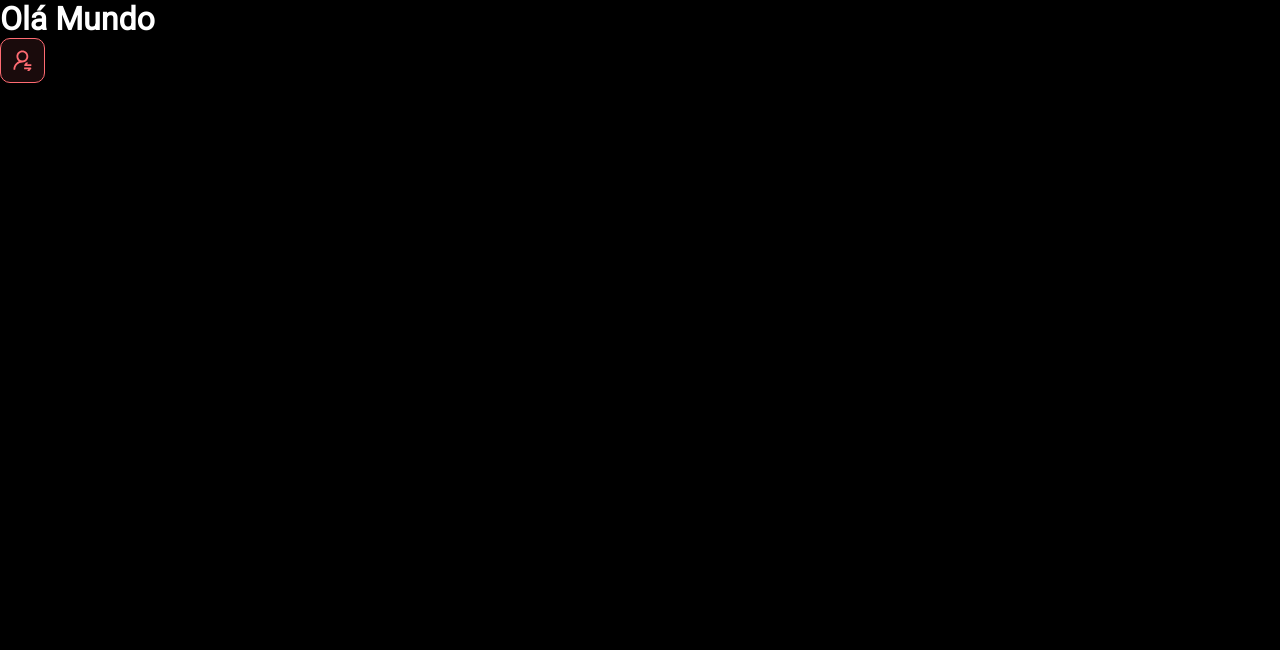
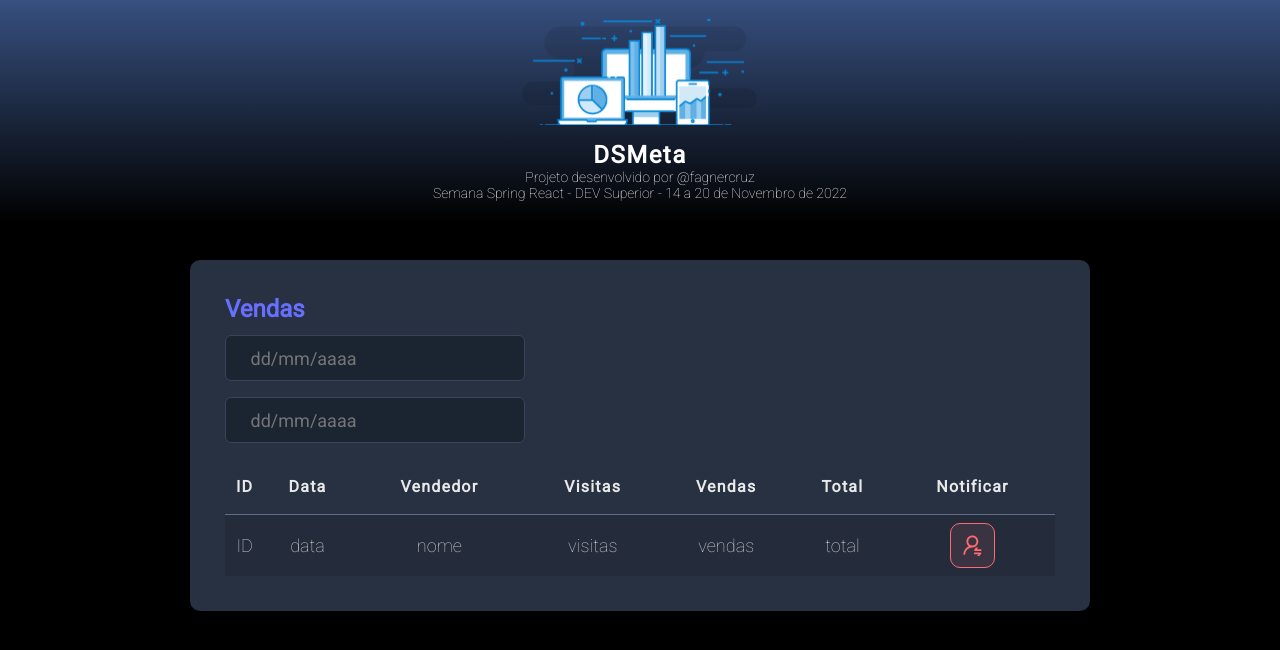
Before and after one commit to fagnercruz/DSMeta, a React (Vite) app in the folder frontend/: page / in a window 1280 px wide. Shown: the top 650 px of the page. Built offline with nearby package versions, Linux system fonts and the light colour scheme.

Commit message:
Outros componentes

```diff
--- a/frontend/src/App.tsx
+++ b/frontend/src/App.tsx
@@ -1,10 +1,17 @@
-import NotificationButtom from "./componentes/NotificationButtom";
+import Header from "./componentes/Header";
+import SalesCard from "./componentes/SalesCard";
 
 function App() {
   return (
     <>
-      <h1>Olá Mundo</h1>
-      <NotificationButtom />
+      <Header />
+      <main>
+        <section id="vendas">
+          <div className="container">
+            <SalesCard />
+          </div>
+        </section>
+      </main>
     </>
   );
 }
--- /dev/null
+++ b/frontend/src/componentes/Header/index.tsx
@@ -0,0 +1,17 @@
+import logo from '../../assets/img/logo.svg'
+import './style.css'
+
+function Header(){
+    return(
+        <header>
+            <div className="logo-container">
+                <img src={logo} alt="DSMeta" />
+                <h1>DSMeta</h1>
+                <p>Projeto desenvolvido por <a href="https://github.com/fagnercruz">@fagnercruz</a></p>
+                <p>Semana Spring React - DEV Superior - 14 a 20 de Novembro de 2022</p>
+            </div>
+        </header>
+    )
+}
+
+export default Header
--- /dev/null
+++ b/frontend/src/componentes/Header/style.css
@@ -0,0 +1,27 @@
+header {
+    height: 220px;
+    background: linear-gradient(180deg, #375080 0%, rgba(18,18,18,.05) 100%);
+    display: flex;
+    justify-content: center;
+    align-items: center;
+}
+
+.logo-container {
+    display: flex;
+    flex-direction: column;
+    align-items: center;
+}
+
+.logo-container img{
+    width: 235px;
+}
+
+.logo-container h1 {
+    margin-top: 15px;
+    font-size: 24px;
+    letter-spacing: 1.5px;
+}
+.logo-container p {
+    font-size: 14px;
+    font-weight: 100;
+}
--- /dev/null
+++ b/frontend/src/componentes/SalesCard/index.tsx
@@ -0,0 +1,50 @@
+import NotificationButtom from "../NotificationButtom";
+import "./style.css";
+
+function SalesCard() {
+  return (
+    <div className="card">
+      <h2>Vendas</h2>
+      <div className="filtros">
+        <div className="input-container">
+          <input type="text" placeholder=" dd/mm/aaaa" />
+        </div>
+        <div className="input-container">
+          <input type="text" placeholder=" dd/mm/aaaa" />
+        </div>
+      </div>
+      <div>
+        <table className="tabela">
+          <thead>
+            <tr>
+              <th className="viewIn992px">ID</th>
+              <th className="viewIn576px">Data</th>
+              <th>Vendedor</th>
+              <th className="viewIn992px">Visitas</th>
+              <th className="viewIn992px">Vendas</th>
+              <th>Total</th>
+              <th>Notificar</th>
+            </tr>
+          </thead>
+          <tbody>
+            <tr>
+              <td className="viewIn992px">ID</td>
+              <td className="viewIn576px">data</td>
+              <td>nome</td>
+              <td className="viewIn992px">visitas</td>
+              <td className="viewIn992px">vendas</td>
+              <td>total</td>
+              <td>
+                <div className="btn-container">
+                  <NotificationButtom />
+                </div>
+              </td>
+            </tr>
+          </tbody>
+        </table>
+      </div>
+    </div>
+  );
+}
+
+export default SalesCard;
--- /dev/null
+++ b/frontend/src/componentes/SalesCard/style.css
@@ -0,0 +1,70 @@
+.card {
+    min-height: 200px;
+    background-color: #283142;
+    border-radius: 10px;
+    padding: 32px 16px;
+}
+
+.card h2 {
+    color: #676FFF;
+    font-size: 24px;
+    margin-bottom: 12px;
+}
+
+.input-container {
+    max-width: 300px;
+}
+
+.card input {
+    height: 46px;
+    width: 100%;
+    background-color: #1B2531;
+    border: 1px solid #384459;
+    border-radius: 6px;
+    margin-bottom: 16px;
+    color: #a6b2c0;
+    padding: 0 20px;
+    font-size: 1.128rem;
+}
+
+.tabela {
+    width: 100%;
+    border-spacing: 0;
+    border-collapse: collapse;
+}
+.tabela thead {
+    height: 55px;
+    font-size: 1rem;
+    color: #e9e9e9;
+    font-weight: 700;
+    letter-spacing: 1.2px;
+}
+.tabela tbody {
+    font-size: 0.88rem;
+    font-weight: 100;
+    color: #cfcfcf;
+
+}
+
+.tabela tbody tr {
+    height: 74px;
+    border-top: 1px solid #5f6e82;
+    text-align: center;
+    align-content: center;
+    justify-content: center;
+}
+
+.tabela tbody tr:nth-child(odd) {
+    background-color: #242C3B;
+}
+.tabela tbody tr:hover > td{
+    background-color: rgba(255,255,255,0.2);
+}
+.btn-container {
+    display: flex;
+    justify-content: center;
+}
+
+.viewIn576px , .viewIn992px {
+    display: none;
+}
--- a/frontend/src/index.css
+++ b/frontend/src/index.css
@@ -16,3 +16,37 @@ a, a:hover, a:visited {
     text-decoration: none;
     color: unset;
 }
+
+#vendas{
+    padding: 40px 10px;
+}
+.container{
+    max-width: 900px;
+    width: 100%;
+    margin: 0 auto;
+}
+
+
+@media (min-width: 576px) {
+    .viewIn576px{
+        display: table-cell;
+    }
+    .card {
+        padding: 35px;
+    }
+    .tabela tbody {
+        font-size: 1.13rem;
+    }
+    .tabela tbody tr {
+        height: 62px;
+    }
+}
+
+@media (min-width: 992px) {
+    .viewIn992px{
+        display: table-cell;
+    }
+    .card {
+        padding: 35px;
+    }
+}
```
